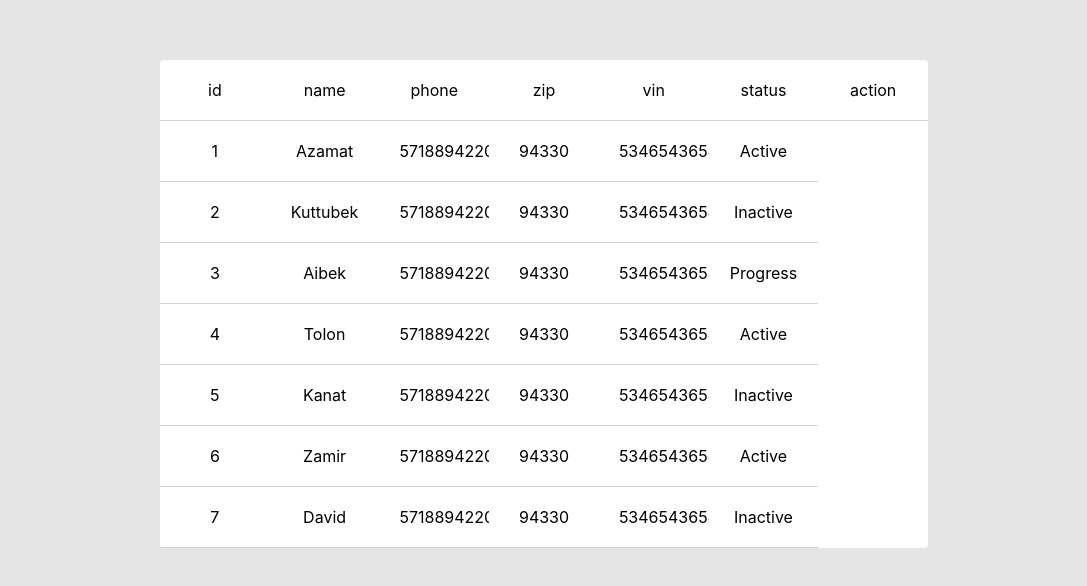
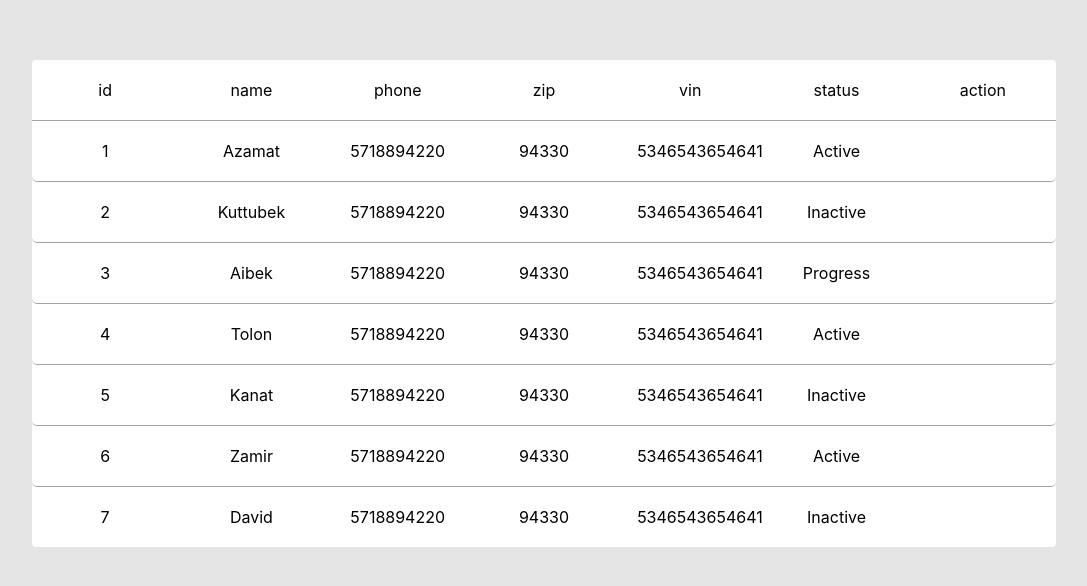
Before and after one commit to urakymzhan/fixinity-new, a React (Create React App) app: page / in a window 1280 px wide. Shown: the part 140-726 px from the top of the page, without its empty margins (96-1183 px from the left). Built offline with nearby package versions, Linux system fonts and the light colour scheme.

Commit message:
list style

```diff
--- a/src/App.css
+++ b/src/App.css
@@ -1,38 +1,38 @@
 body {
     background: #e5e5e5;
-}
-
-.tbody > div {
-    width: 100px;
-    padding: 20px;
-    overflow: hidden;
-}
-.tbody > div:not(:last-child){
-    border-bottom: 1px solid lightgray;
-}
-.thead > div {
-    width: 100px;
-    padding: 20px;
-    overflow: hidden;
-    border-bottom: 1px solid lightgray;
-}
-.tbody:hover {
-    background-color: #a4a4a4;
-}
-.tbody  {
-    border-bottom-left-radius: 5px;
-    border-bottom-right-radius: 5px;
 }
 .tbody, .thead {
     width: 100%;
     display: flex;
     flex-wrap: nowrap;
 }
+.tbody  {
+    border-bottom-left-radius: 5px;
+    border-bottom-right-radius: 5px;
+}
+.tbody:hover {
+    background-color: #a4a4a4;
+}
+.tbody > div, .thead > div {
+    width: 140px;
+    padding: 20px;
+    overflow: hidden;
+}
+.thead > div {
+    border-bottom: 1px solid #a4a4a4;
+}
+.tbody:not(:last-child) {
+    border-bottom: 1px solid #a4a4a4;
+}
+
+
+
+
 
 
 .customers-list-wrapper {
     background-color: #fff;
-    width: 60%;
+    width: 80%;
     min-height: 300px;
     margin: 200px auto;
     text-align: center;
```
